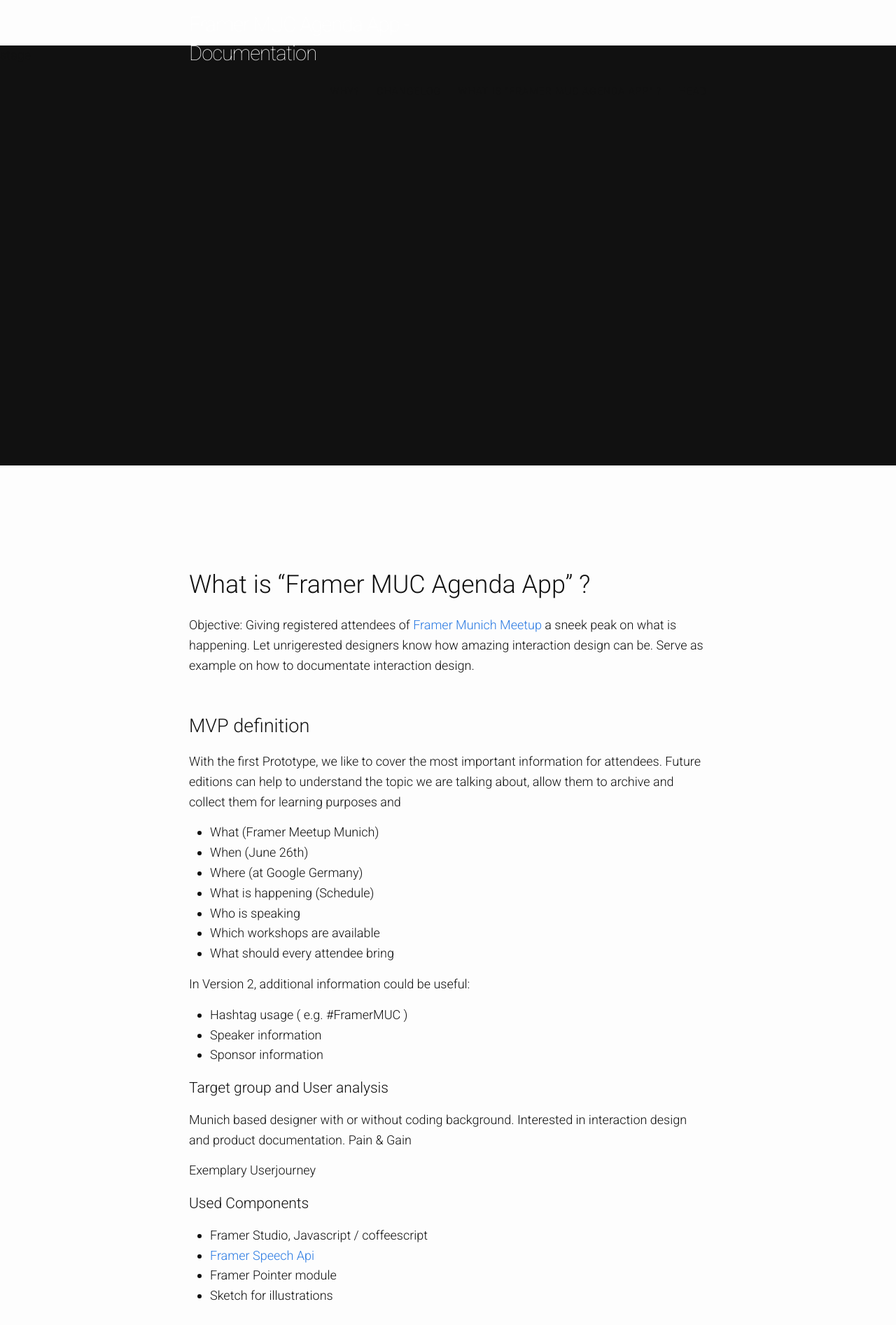
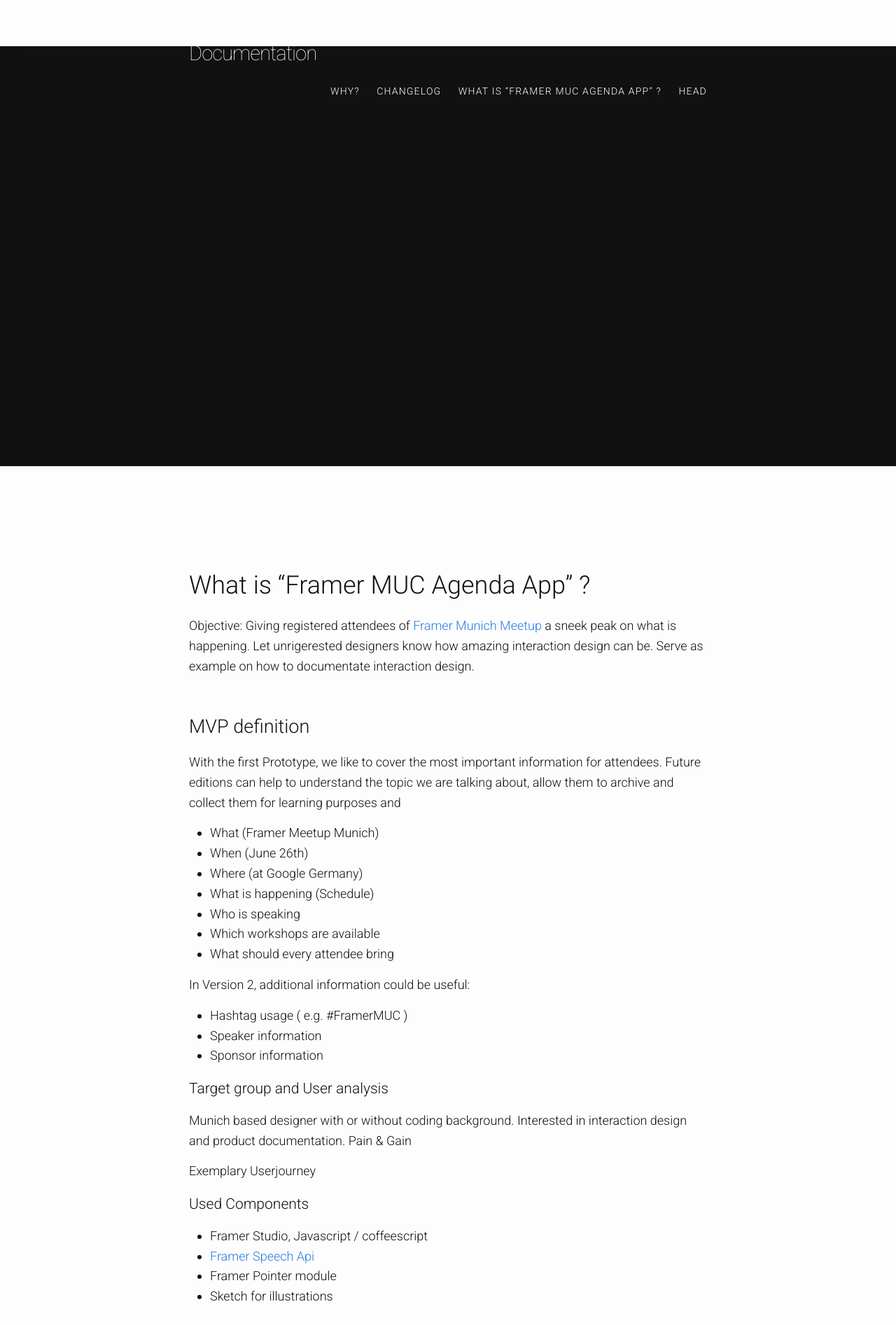
Before and after one commit to MarieSchweiz/ixd-documentation, a Jekyll site: the page built from index.md, in a window 1280 px wide. Shown: the top 1893 px of the page at 70% size. Built offline with Jekyll 4.4.1, drawn with Linux system fonts in a browser that asks for light colours; our own code applies the rules of GitHub Pages for plain Markdown files.

Commit message:
fix menu fff

```diff
--- a/_includes/header-positive.html
+++ b/_includes/header-positive.html
@@ -22,7 +22,7 @@
           {% for path in page_paths %}
             {% assign my_page = site.pages | where: "path", path | first %}
             {% if my_page.title %}
-            <a class="page-link page-link-positive" href="{{ my_page.url | relative_url }}">{{ my_page.title | escape }}</a>
+            <a class="page-link-positive" href="{{ my_page.url | relative_url }}">{{ my_page.title | escape }}</a>
             {% endif %}
           {% endfor %}
         </div>
--- a/_sass/add.scss
+++ b/_sass/add.scss
@@ -41,6 +41,14 @@
 
     .page-link-positive {
         color: #fff;
+        font-size: 14px;
+        text-transform: uppercase;
+        letter-spacing: 1.2px;
+        margin-right: 20px;
+
+        &:last-child {
+        margin-right: 0px;
+        }
 
         &:visited{
             color: #ccc;
```
Also changed, not shown: materials/sayit.framer/framer/framer.vekter.js.
